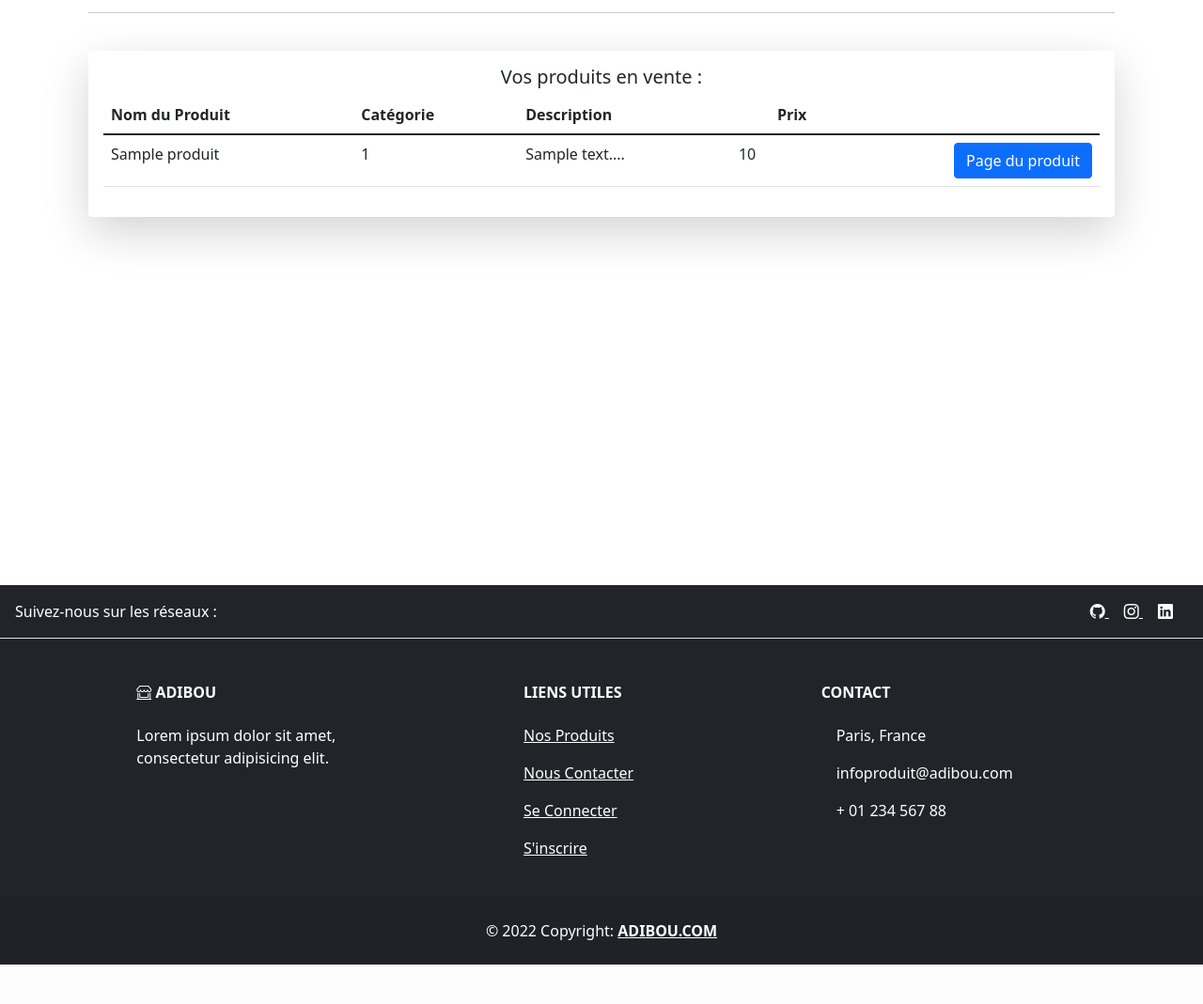
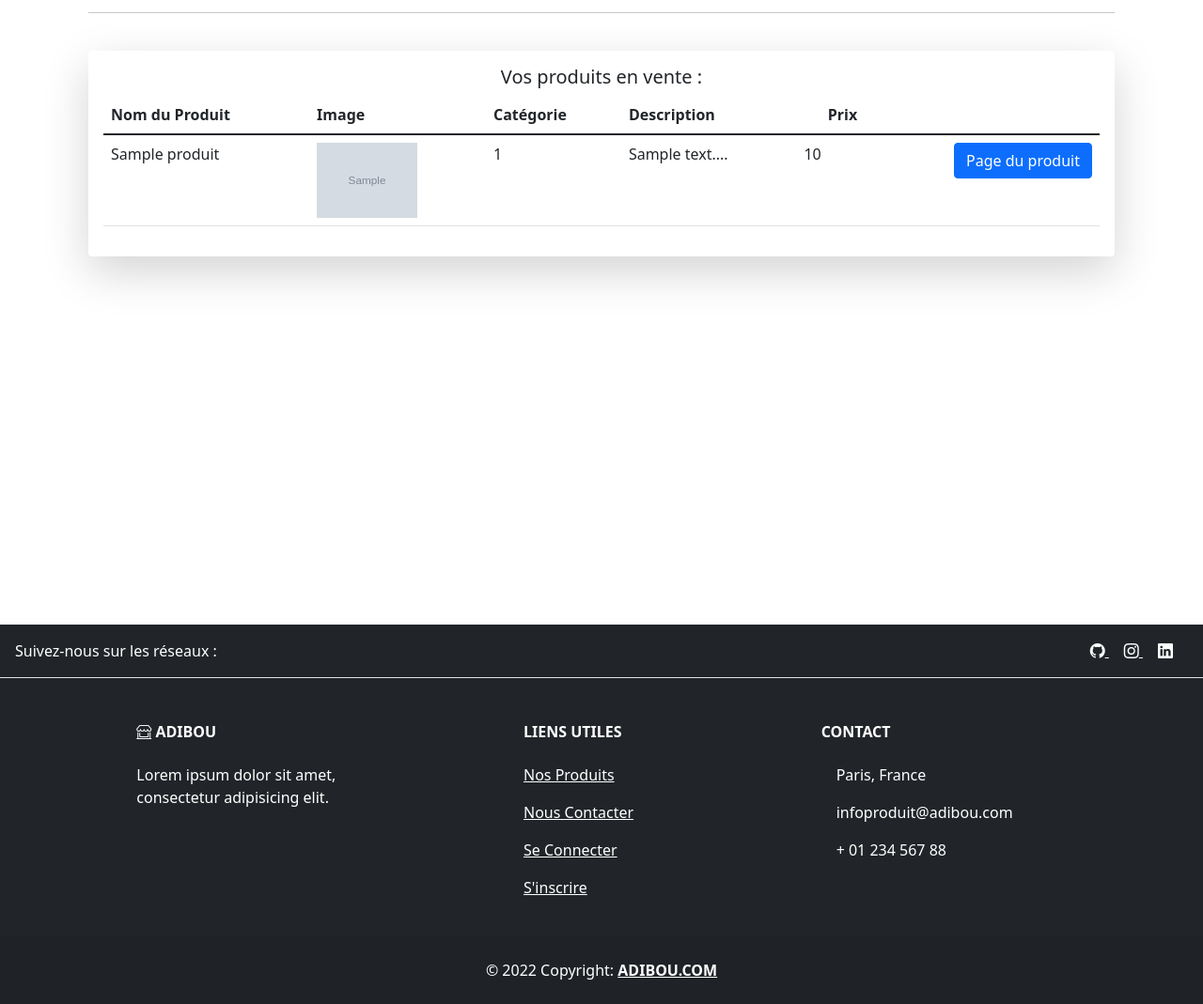
Before and after one commit to KevOneRedOne/E_commerce_Symfony, a Symfony app: template templates/profil/user.html.twig in a window 1280 px wide. Shown: the part 147-1216 px from the top of the page at 94% size. Before the commit the page ends 1174 px from the top, so only its background shows below. Run offline with Twig, Linux system fonts and the light colour scheme; the template is opened without the code that fills it: most values are stand-ins (such as "Sample title", 1, 10 or a date in 2020); grey boxes marked "Sample" are stand-in pictures; some libraries are stand-ins or nearby versions.

Commit message:
UserPage - OK - 100%

```diff
--- a/templates/profil/user.html.twig
+++ b/templates/profil/user.html.twig
@@ -14,6 +14,7 @@
             <thead>
                 <tr>
                     <th>Nom du Produit</th>
+                    <th>Image</th>
                     <th>Catégorie</th>
                     <th>Description</th>
                     <th class="text-end">Prix</th>
@@ -27,6 +28,11 @@
                         {% if item == appUserID %}
                             <tr>
                                 <td>{{pUser.NAME}}</td>
+                                <td>
+                                    <div>
+                                        <img class="img-fluid" src="{{asset('images/products/' ~ pUser.IMAGE)}}" style="max-width:10vw;height:10vh;"alt="Image du Produit">
+                                    </div>
+                                </td>
                                 <td>{{pUser.categoryID}}</td>
                                 <td>{{pUser.description|slice(0,30)| raw}}...</td>
                                 <td>{{pUser.PRICE}}</td>
```
